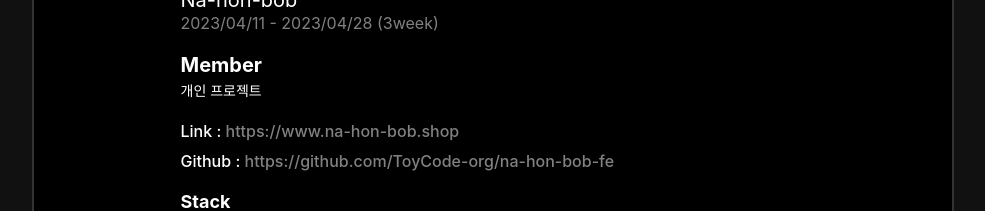
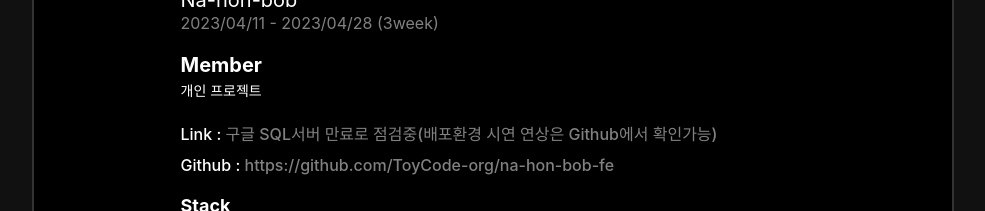
Before and after one commit to ToyCode-org/portfolio, a React (Create React App) app: page /portfolio in a window 1280 px wide. Shown: the part 5340-5551 px from the top of the page, without its empty margins (147-1132 px from the left). Built offline with nearby package versions, Linux system fonts and the light colour scheme.

Commit message:
Fix: delete link for expired content

```diff
--- a/src/components/portfolio/portfolioData.ts
+++ b/src/components/portfolio/portfolioData.ts
@@ -199,7 +199,8 @@ export const projectData = [
     "2023/04/11 - 2023/04/28 (3week)",
     "개인 프로젝트",
     [
-      "https://www.na-hon-bob.shop",
+      // "https://www.na-hon-bob.shop",
+      "구글 SQL서버 만료로 점검중(배포환경 시연 연상은 Github에서 확인가능)",
       "https://github.com/ToyCode-org/na-hon-bob-fe",
     ],
     mkProjectBody(
```
